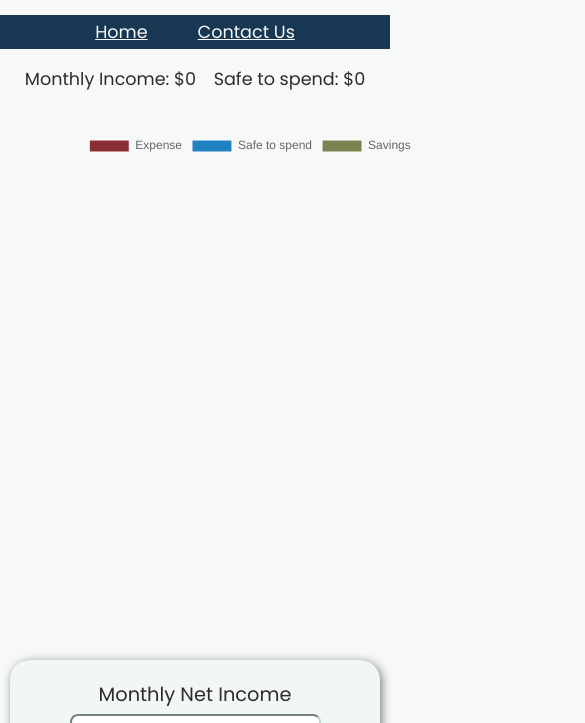
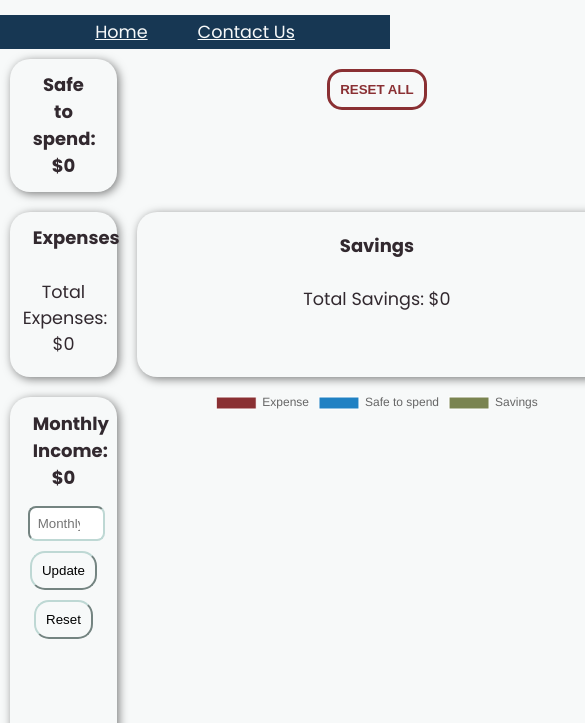
Before and after one commit to rlop74/expense-budget-tracker, a website built with Parcel: page index.html in a window 390 px wide. Shown: the part 121-844 px from the top of the page, 585 px wide, since content can reach past the window. Built offline with nearby package versions, Linux system fonts and the light colour scheme.

Commit message:
updated page design/layout

```diff
--- a/index.html
+++ b/index.html
@@ -22,25 +22,26 @@ Lists/tables to display expenses.
             <a href="./contact.html">Contact Us</a>
         </nav>
 
-        <nav id="accountDetails">
-            <p id="monthlyIncome">Monthly Income: </p>
-            <p id="remainingBalance">Safe to spend: </p>
-        </nav>
-        <section>
-            <canvas id="mainChart"></canvas>
-        </section>
         <div class="container">
-            <section id="form" class="card">
-                <!-- <form action=""> -->
-                    <label for="newIncome">Monthly Net Income</label>
-                    <br />
+            <section id="monthlyIncomeCard" class="card">
+                <h2 id="monthlyIncome" class="cardTitle">Monthly Income: </h2>
+                <!-- <label for="newIncome">Monthly Net Income</label> -->
+                    <!-- <br /> -->
                     <input type="number" id="newIncome" class="textBox" step="0.01" placeholder="Monthly Net Income" />
                     <br />
                     <button type="submit" id="updateIncomeBtn">Update</button>
                     <button type="button" id="resetIncomeBtn">Reset</button>
-                <!-- </form> -->
-                <br />
-                <!-- <form action=""> -->
+            </section>
+
+            <section id="safeToSpendCard" class="card">
+                <h2 id="remainingBalance" class="cardTitle">Safe to spend: </h2>
+            </section>
+
+            <section id="mainChartCard">
+                <canvas id="mainChart"></canvas>
+            </section>
+
+            <section id="expenseCard" class="card">
                     <label for="expense">Add Expense</label>
                     <br />
                     <input type="text" id="expenseName" class="textBox" placeholder="Expense name" required />
@@ -64,22 +65,20 @@ Lists/tables to display expenses.
                     </select>
                     <br />
                     <button type="submit" id="addExpenseBtn">Add</button>
-                <!-- </form> -->
-                <br />
-                <!-- <form action=""> -->
+            </section>
+
+            <section id="savingsCard" class="card">
                     <label for="expense">Add Savings</label>
                     <br />
                     <input type="number" step="0.01" id="savingsAmount" class="textBox" placeholder="$$$" required />
                     <br />
                     <button type="submit" id="addSavingsBtn">Add</button>
-                <!-- </form> -->
                 <br />
-                <button type="" id="resetAllBtn">RESET ALL</button>
             </section>
 
             <section id="expenses" class="card">
-                <h2>Expenses</h2>
-                <p id="totalExpenses">You'll see your total expenses here</p>
+                <h2 class="cardTitle">Expenses</h2>
+                <p id="totalExpenses"></p>
             </section>
 
                 <section id="expenseBreakdown">
@@ -88,14 +87,18 @@ Lists/tables to display expenses.
                 </section>
 
             <section id="savings" class="card">
-                <h2>Savings</h2>
-                <p id="totalSavings">You'll see your total savings here</p>
+                <h2 class="cardTitle">Savings</h2>
+                <p id="totalSavings"></p>
             </section>
 
                 <section id="savingsBreakdown">
                     <h2>Savings Breakdown</h2>
                     <ul id="savingsList"></ul>
                 </section>
+
+            <section id="resetAllBtnCard">
+                <button type="" id="resetAllBtn">RESET ALL</button>
+            </section>
         </div>
     </main>
     <footer>
--- a/script.js
+++ b/script.js
@@ -114,6 +114,9 @@ addExpenseBtn.addEventListener("click", () => {
 
     expenses.push(expense);
     localStorage.setItem("expenses", JSON.stringify(expenses));
+    expenseName.value = "";
+    expenseAmount.value = "";
+    expenseCategory.value = "";
     updateUI();
 })
 
@@ -162,6 +165,7 @@ addSavingsBtn.addEventListener("click", () => {
     }
     savings.push(contribution);
     localStorage.setItem("savings", JSON.stringify(savings));
+    savingsAmount.value = "";
     updateUI();
 })
 
--- a/styles.css
+++ b/styles.css
@@ -43,14 +43,16 @@ color palettes:
 
 @import url('https://fonts.googleapis.com/css2?family=Permanent+Marker&family=Poppins:ital,wght@0,100;0,200;0,300;0,400;0,500;0,600;0,700;0,800;0,900;1,100;1,200;1,300;1,400;1,500;1,600;1,700;1,800;1,900&display=swap');
 
-/* overall style */
+/********************************************
+                 default
+********************************************/
 :root {
     --background-color: #F7F9F9;
     --secondary-color: #F0F7F4;
-    --savings-accent-color: #7A8450;
-    --savings-background-color: #dedeb2;
-    --expense-accent-color: #8A3033;
-    --expense-background-color: rgb(253, 206, 206);
+    --savings-accent-color: #fff;
+    --savings-background-color: #7A8450; /* #dedeb2; */
+    --expense-accent-color: #fff;
+    --expense-background-color: #8A3033;
     --text-color: #32292F;
     --border-color: #BED8D4;
     --bar-color: #173753;
@@ -71,7 +73,6 @@ body {
     text-align: center;
     margin: 0;
     padding: 15px;
-    border-radius: 0 0 15px 15px;
 }
 
 #menuBar {
@@ -91,25 +92,22 @@ body {
     cursor: pointer;
 }
 
-#accountDetails {
-    display: flex;
-    justify-content: center;
-    gap: 15em;
-}
-
 /********************************************
-                cards style
+              grid and card style
  ********************************************/
 .container {
     display: grid;
-    height: auto;
-    grid-template-columns: 1.5fr 2fr 2fr;
-    grid-template-rows: 0.5fr 1fr;
+    grid-template-columns: 1fr 1fr 1fr;
+    grid-template-rows: .5fr .25fr .25fr .5fr;
     grid-template-areas:
-        "form expenses savings"
-        "form expenseBreakdown savingsBreakdown";
-        /* "footer footer footer"; */
-    align-items: start;
+        "monthlyIncomeCard expenses savings"
+        "safeToSpendCard safeToSpendCard mainChartCard"
+        "expenseCard savingsCard mainChartCard"
+        "expenseBreakdown savingsBreakdown resetAllBtnCard";
+}
+
+h2 {
+    margin: 0;
 }
 
 .card {
@@ -117,50 +115,69 @@ body {
     border-radius: 20px;
     box-shadow: 2px 2px 10px rgba(0, 0, 0, 0.5);
     text-align: center;
+    /* padding: 10px; */
+    padding: 2% 10% 2% 10%;
+    /* display: flex;
+    flex-direction: column;
+    align-items: center;
+    height: fit-content; */
 }
 
 .card:hover {
     box-shadow: 2px 2px 10px rgba(0, 0, 0, 0.9);
 }
 
-label, input, select, button {
-    align-self: center;
-}
-
-#form {
-    grid-area: form;
-    /* display: flex;
-    flex-direction: column; */
-    font-size: 1.1em;
-    background-color: var(--secondary-color);
+#monthlyIncomeCard {
+    grid-area: monthlyIncomeCard;
 }
 
 #expenses {
     grid-area: expenses;
+}
+
+#savings {
+    grid-area: savings;
+}
+
+#safeToSpendCard {
+    grid-area: safeToSpendCard;
+}
+
+#mainChartCard {
+    grid-area: mainChartCard;
     display: flex;
-    flex-direction: column;
-    align-items: center;
+    justify-content: center;
+}
+
+#expenseCard {
+    grid-area: expenseCard;
+}
+
+#savingsCard {
+    grid-area: savingsCard;
 }
 
 #expenseBreakdown {
     grid-area: expenseBreakdown;
+    padding: 10px;
 }
 
 #savingsBreakdown {
     grid-area: savingsBreakdown;
+    padding: 10px;
+}
+
+#resetAllBtnCard {
+    grid-area: resetAllBtnCard;
+    text-align: center;
 }
 
 /********************************************
-                    chart
+            card contents style
 *********************************************/
-#mainChart {
-    /* grid-area: mainChart; */
-    display: block;
-    margin: 20px auto;
-    max-width: 800px;   /* adjust for layout */
-    height: 500px;      /* fixed or responsive */
+.cardTitle {
+    padding: 10px;
 }
-
 
 ul {
     margin: 15px;
@@ -177,6 +194,7 @@ li {
     font-size:larger;
     padding: 10px;
     margin: 5px;
+    cursor: pointer;
 }
 
 #expensesList li {
@@ -192,19 +210,6 @@ li {
 li:hover {
     box-shadow: 2px 2px 10px rgba(0, 0, 0, 0.9)
 }
-
-/********************************************
-            savings card style
-*********************************************/
-
-#savings {
-    grid-area: savings;
-    display: flex;
-    flex-direction: column;
-    align-items: center;
-}
-
-
 
 input, select {
     width: 70%;
@@ -222,12 +227,14 @@ button {
     border-color: var(--border-color);
     border-radius: 15px;
     background-color: var(--background-color);
+    cursor: pointer;
 }
 
 #resetAllBtn {
-    border-color: var(--expense-accent-color);
-    color: var(--expense-accent-color);
+    border: 3px solid var(--expense-background-color);
+    color: var(--expense-background-color);
     margin: 20px auto;
+    font-weight: bold;
 }
 
 /********************************************
@@ -260,71 +267,34 @@ footer a:hover {
             responsive design
 ********************************************/
 
-@media (max-width: 950px) {
-    #accountDetails {
-        gap: 5em;
+@media (max-width: 991px) {
+    h2 {
+        font-size: larger;
     }
-    .container {
-        display: grid;
-        grid-template-rows: auto;
-        grid-template-columns: 1fr 1fr;
-        grid-template-areas:
-            "form form"
-            "expenses savings"
-            "expenseBreakdown savingsBreakdown";
-    }
-    #form {
-        padding: 20px;
-    }
-    button {
-        width: auto;
-    }
-    /* #resetAllBtn {
-        height: fit-content;
-    } */
-    form br {
-        display: none;
-    }
-    .card {
-        height: fit-content;
+    li {
+        font-size: large;
     }
 }
 
-@media (max-width: 600px) {
-    #accountDetails {
-        gap: 1em;
-        text-align: center;
+@media (max-width: 852px) {
+    h2 {
+        font-size: large;
     }
+    li {
+        font-size: medium;
+    }
+}
+
+@media (max-width: 780px) {
     .container {
         display: grid;
-        grid-template-rows: auto;
-        grid-template-columns: 1fr auto auto auto auto;
+        grid-template-columns: 1fr 1fr;
+        grid-template-rows: .5fr .25fr .25fr .5fr;
         grid-template-areas:
-            "form"
-            "expenses"
-            "expenseBreakdown"
-            "savings"
-            "savingsBreakdown";
-    }
-    #form {
-        padding: 20px;
-    }
-    button {
-        width: auto;
-    }
-    /* #resetAllBtn {
-        height: fit-content;
-    } */
-    form br {
-        display: none;
-    }
-    .card, li {
-        height: fit-content;
-        font-size: small;
-    }
-    #expenseBreakdown, #savingsBreakdown {
-        padding: 0;
-        font-size:x-small;
-        text-align: center;
+            "safeToSpendCard resetAllBtnCard"
+            "expenses savings"
+            "monthlyIncomeCard mainChartCard"
+            "expenseCard savingsCard"
+            "expenseBreakdown savingsBreakdown";
     }
 }
```
Also changed, not shown: README.md.
